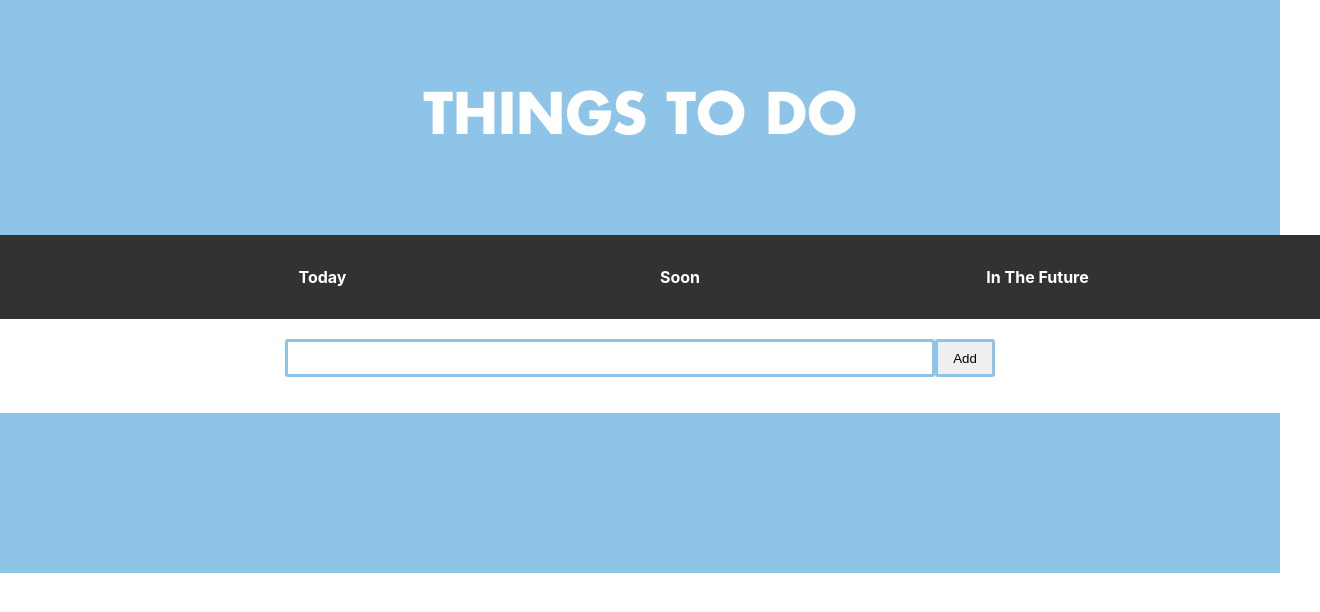
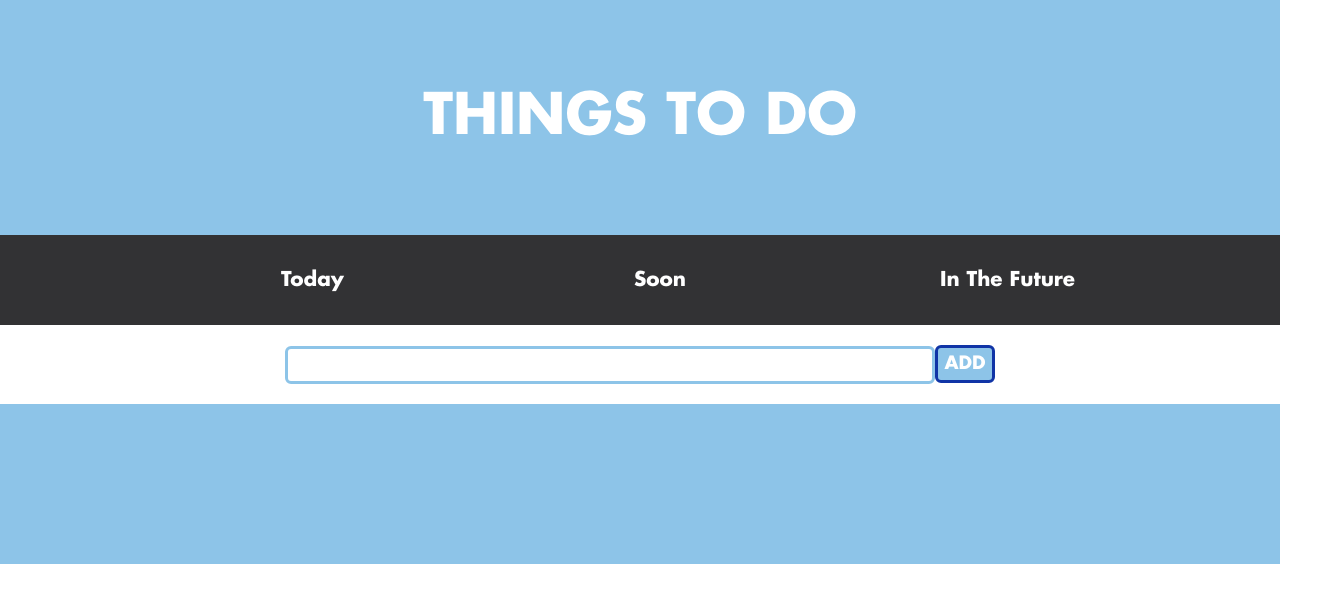
Before and after one commit to Joe-Berkem/To-Do-App-React-Practice, a React (Create React App) app: page / in a window 1280 px wide. Shown: the top 612 px of the page, 1320 px wide, since content can reach past the window. Built offline with nearby package versions, Linux system fonts and the light colour scheme.

Commit message:
list items component integrated, spacing completed

```diff
--- a/src/App.css
+++ b/src/App.css
@@ -3,9 +3,20 @@
   src: url("/fonts/Futura Bold.otf") format("OpenType");
 }
 
+@font-face {
+  font-family: "Futura Medium";
+  src: url("/fonts/futura medium bt.ttf") format("TrueType");
+}
+
+@font-face {
+  font-family: "Futura Semi Bold";
+  src: url("/fonts/futura medium condensed bt.ttf") format("TrueType");
+}
+
+
 .App {
   text-align: center;
-  width: 100vw;
+  max-width: 100vw;
 
 }
 
@@ -34,7 +45,6 @@
 }
 
 .nav {
-  width: 100%;
   background-color: #323234;
   display: flex;
   justify-content: space-evenly;
@@ -57,6 +67,8 @@
   color: white;
   text-decoration: none;
   font-weight: bold;
+  font-family: "Futura", sans-serif;
+  font-size: 20px;
 }
 
 .nav a:hover {
@@ -67,14 +79,48 @@
   width: 50%;
   height: 30px;
   border: 3px solid #8dc4e8;
-  margin: 20px 0;
-  border-radius: 3px;
+  margin: 0 0 20px 0;
+  border-radius: 6px;
 }
 
 .button-today {
   width: 60px;
   height: 38px;
+  border: 3px solid #1034A6;
+  background-color: #8dc4e8;
+  margin: 20px 0;
+  border-radius: 6px;
+  font-family: "Futura", sans-serif;
+  font-size: 18px;
+  color: white;
+}
+
+.listItemUl {
+  display: flex;
+  max-width: 100%;
+  flex-wrap: wrap;
+  justify-content: space-evenly;
+  padding: 0, 40px;
+  margin: 0;
+}
+
+.listItem {
+  width: 25%;
   border: 3px solid #8dc4e8;
-  margin: 20px 0;
-  border-radius: 3px;
+  background-color: #8dc4e8;
+  margin: 20px;
+  border-radius: 6px;
+  list-style: none;
+  box-shadow: 10px 10px 15px 0px rgba(0,0,0,0.75);
+  display: inline-block;
+
+
 }
+
+.listItemText {
+  color: #323234;
+  word-wrap:break-word;
+  padding: 5px;
+  font-family: "Futura Medium", sans-serif;
+  font-size: 18px;
+}
--- /dev/null
+++ b/src/ListItem.jsx
@@ -0,0 +1,11 @@
+import React from 'react';
+import './App.css';
+
+
+const ListItem = ({ children }) => (
+    <li className="listItem">
+        <p className="listItemText">{ children }</p>
+    </li>
+);
+
+export default ListItem;
--- a/src/Today.jsx
+++ b/src/Today.jsx
@@ -1,4 +1,5 @@
 import React, {Component} from 'react';
+import ListItem from './ListItem';
 
 class Today extends Component {
 
@@ -29,13 +30,13 @@ class Today extends Component {
                 <input  onChange={ this.handleChange }
                     className="input-today"/>
 
-                <button onClick={ this.addToList } className="button-today">Add</button>
+                <button onClick={ this.addToList } className="button-today">ADD</button>
 
-                <ul>
+                <ul className="listItemUl">
                     { this.state.list.map(index => (
-                        <li key={ index }>
+                        <ListItem key={ index }>
                             { index }
-                        </li>
+                        </ListItem>
                     ))}
                 </ul>
 
```
Also changed, not shown: public/fonts/futura medium bt.ttf (added), public/fonts/futura medium condensed bt.ttf (added).
